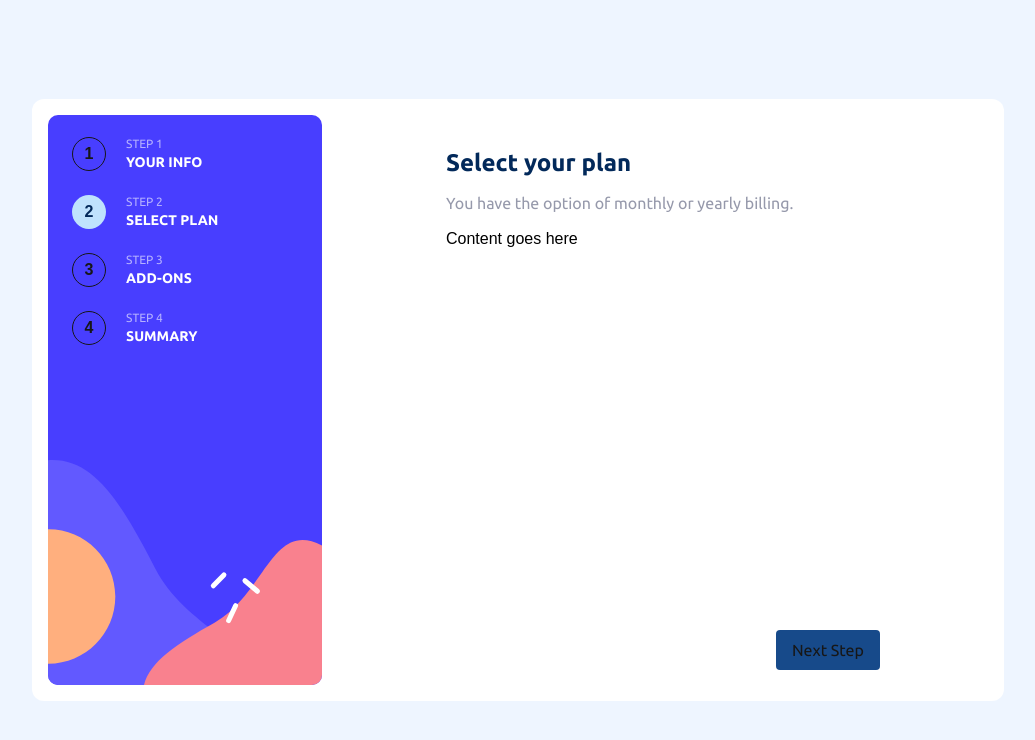
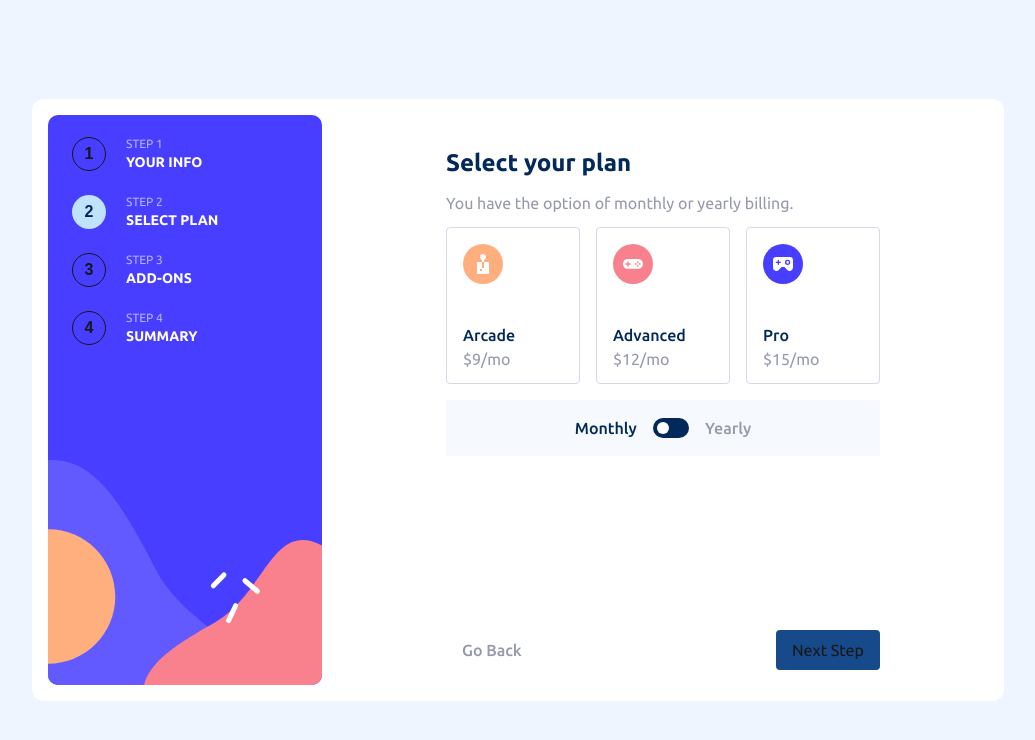
Before and after one commit to Ravaka-Niaina/multi-step-form, a Next.js app: page /multi-step-form in a window 1280 px wide. Both pictures are taken after typing "Sample", "name@example.com", "5551234" into the empty fields and a click on the button "Next Step". Shown: the top 740 px of the page, without its empty margins (122-1157 px from the left). Built offline with nearby package versions, Linux system fonts and the light colour scheme.

Commit message:
add step two mobile and desktop version

```diff
--- /dev/null
+++ b/features/actions/useStepTwo.ts
@@ -0,0 +1,51 @@
+import {useState} from "react";
+
+export interface IStepTwo {
+  setCurrentStep: (step: number) => void;
+}
+
+interface IPlan {
+  name: string;
+  monthlyPrice: string;
+  yearlyPrice: string;
+  monthsFree: string;
+  icon: string;
+}
+
+const plans: IPlan[] = [
+  {
+    name: "Arcade",
+    monthlyPrice: "$9/mo",
+    yearlyPrice: "$90/yr",
+    monthsFree: "2 months free",
+    icon: "/images/icon-arcade.svg",
+  },
+  {
+    name: "Advanced",
+    monthlyPrice: "$12/mo",
+    yearlyPrice: "$120/yr",
+    monthsFree: "2 months free",
+    icon: "/images/icon-advanced.svg",
+  },
+  {
+    name: "Pro",
+    monthlyPrice: "$15/mo",
+    yearlyPrice: "$150/yr",
+    monthsFree: "2 months free",
+    icon: "/images/icon-pro.svg",
+  },
+];
+
+export default function useStepTwo() {
+  const [isMonthly, setIsMonthly] = useState(true);
+
+  const handleChangeMonthly = (e: React.ChangeEvent<HTMLInputElement>) => {
+    setIsMonthly(!e.target.checked);
+  };
+
+  return {
+    plans,
+    isMonthly,
+    handleChangeMonthly,
+  };
+}
--- a/features/components/StepTwo.tsx
+++ b/features/components/StepTwo.tsx
@@ -1,11 +1,63 @@
+"use client";
+
 import StepTemplate from "@/shared/components/layout/StepTemplate";
-
-interface IStepTwo {
-  setCurrentStep: (step: number) => void;
-}
+import useStepTwo, { IStepTwo } from "../actions/useStepTwo";
 
 export default function StepTwo({ setCurrentStep }: IStepTwo) {
-  const form = <p>Content goes here</p>;
+  const { plans, isMonthly, handleChangeMonthly } = useStepTwo();
+
+  const form = (
+    <form>
+      <div className="grid grid-cols-1 grid-rows-3 md:grid-cols-3 md:grid-rows-1 gap-4">
+        {plans.map(({ name, monthlyPrice, yearlyPrice, monthsFree, icon }) => (
+          <button
+            className={`grid grid-cols-[40px_1fr] md:grid-cols-1 ${isMonthly ? "grid-rows-2 md:grid-rows-[75px_20px_20px]" : "grid-rows-3 md:grid-rows-[75px_20px_20px_20px]"} gap-y-0 md:gap-y-1 gap-x-4 p-4 rounded-sm text-left border border-purple-200 w-full focus:outline-none focus:ring-1 focus:ring-[#5e599b] font-ubuntu`}
+            key={name}
+            onClick={(e) => e.preventDefault()}
+          >
+            <img
+              className={`row-start-1 ${isMonthly ? "row-end-3" : "row-end-4"}  md:row-end-2 col-start-1 mx-auto md:mx-0`}
+              src={icon}
+              alt={name}
+              width={40}
+              height={40}
+            />
+            <h3 className="font-medium text-blue-950">{name}</h3>
+            <p className="text-grey-500">
+              {isMonthly ? monthlyPrice : yearlyPrice}
+            </p>
+            {!isMonthly && (
+              <p className="text-blue-950 text-sm font-medium">{monthsFree}</p>
+            )}
+          </button>
+        ))}
+      </div>
+
+      <div className="font-ubuntu font-medium flex justify-center gap-4 bg-[#f6f9fe] p-4 mt-4">
+        <span className="text-blue-950">Monthly</span>
+
+        <label className="flex items-center cursor-pointer">
+          <input
+            type="checkbox"
+            className="sr-only peer"
+            onChange={handleChangeMonthly}
+          />
+
+          <div
+            className="group w-9 h-5 bg-blue-950 rounded-full peer
+           relative transition"
+          >
+            <div
+              className="absolute top-1 left-1 w-3 h-3 bg-white rounded-full
+             transition group-peer-checked:translate-x-4"
+            ></div>
+          </div>
+        </label>
+
+        <span className="text-grey-500">Yearly</span>
+      </div>
+    </form>
+  );
 
   return (
     <StepTemplate
--- a/shared/components/layout/StepTemplate.tsx
+++ b/shared/components/layout/StepTemplate.tsx
@@ -54,14 +54,21 @@ export default function StepTemplate({
 }: IStepOne) {
   const currentStep = stepNumber;
 
+  const goBack = (e: React.MouseEvent<HTMLButtonElement>) => {
+    e.preventDefault();
+    if (currentStep > 1) {
+      setCurrentStep(currentStep - 1);
+    }
+  };
+
   const changeStep = (step: number) => {
     if (step < 1 || step > 4) return;
     setCurrentStep(step);
   };
 
   return (
-    <div className="md: bg-[#eef5ff] md:w-screen md:h-screen md:flex md:justify-center md:items-center">
-      <div className="bg-[#eef5ff] h-screen grid grid-rows-[170px_1fr_70px] md:grid-rows-1 grid-cols-1 md:grid-cols-[274px_1fr] md:bg-white md:w-full md:max-w-[940px] md:h-[570px] md:p-4 md:rounded-xl box-content">
+    <div className="bg-[#eef5ff] md:w-screen md:h-screen md:flex md:justify-center md:items-center">
+      <div className="bg-[#eef5ff] grid grid-rows-[170px_1fr_70px] md:grid-rows-1 grid-cols-1 md:grid-cols-[274px_1fr] md:bg-white md:w-full md:max-w-[940px] md:h-[570px] md:p-4 md:rounded-xl box-content">
         <header className="relative md:w-[274px] md:h-[570px]">
           <div className="relative w-full md:w-[274px] h-[170px] md:h-[570px]">
             <Image
@@ -124,7 +131,15 @@ export default function StepTemplate({
             {form}
           </section>
         </main>
-        <footer className="h-[70px] box-border bg-white flex items-center px-4 md:col-start-2 md:row-start-2 md:w-[450px] md:mx-auto md:pr-0">
+        <footer className="h-[70px] mt-6 md:mt-0 box-border bg-white flex items-center px-4 md:col-start-2 md:row-start-2 md:w-[450px] md:mx-auto md:pr-0">
+          <button
+            onClick={goBack}
+            form="step-one-form"
+            className="hidden md:block text-grey-500 font-ubuntu font-medium p-2 md:px-4 rounded-sm hover:text-[#133a6b] cursor-pointer"
+          >
+            Go Back
+          </button>
+
           <button
             type="submit"
             form="step-one-form"
```
